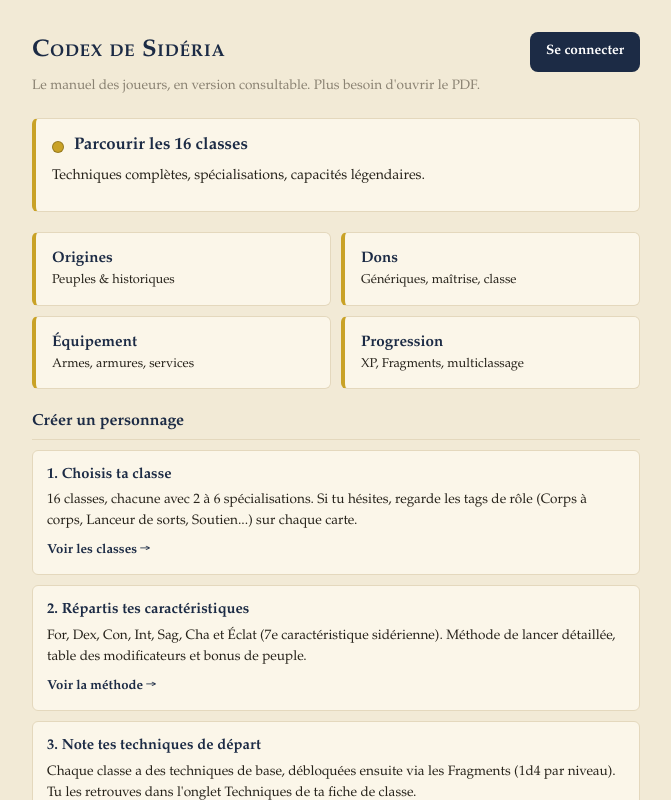
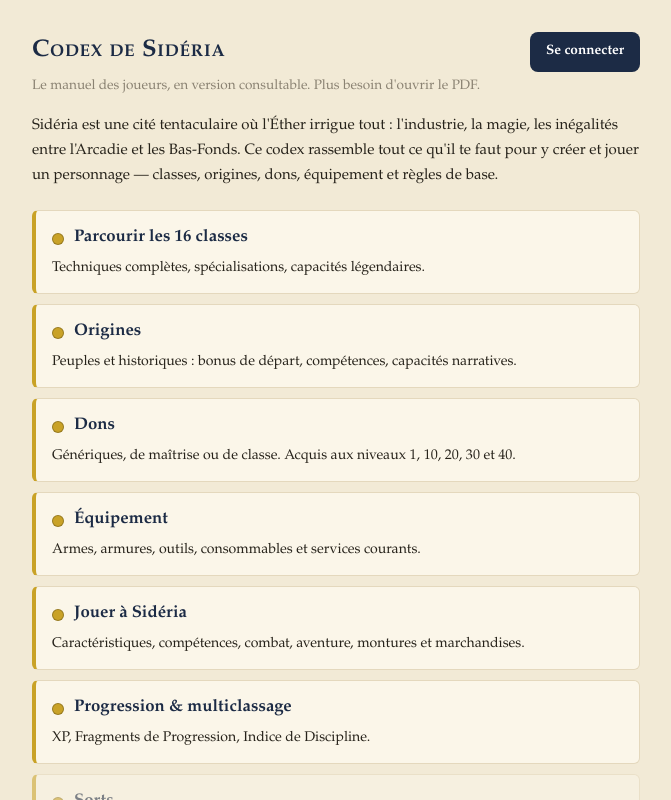
Before and after one commit to Electronovae/sideria-codex-mj-dashboard, a React (Vite) app: page / in a window 1280 px wide. Shown: the top 800 px of the page, without its empty margins (304-975 px from the left). Built offline with nearby package versions, Linux system fonts and the light colour scheme; no server answers; the database is empty.

Commit message:
Add files via upload

```diff
--- a/src/wiki/Accueil.jsx
+++ b/src/wiki/Accueil.jsx
@@ -19,7 +19,7 @@ const ETAPES = [
   {
     titre: '4. Choisis ton équipement',
     texte: "Armes et armures autorisées dépendent de ta classe : c'est indiqué dans le bloc \u00ab Bases \u00bb en haut de chaque fiche de classe.",
-    action: 'classes',
+    action: 'equipement',
   },
   {
     titre: '5. Défini ton personnage',
@@ -31,6 +31,16 @@ const ETAPES = [
     texte: 'Une fois ces choix faits, direction les fiches de personnage pour tout renseigner officiellement.',
     action: 'fiches',
   },
+]
+
+const SECTIONS = [
+  { titre: 'Parcourir les 16 classes', accroche: 'Techniques complètes, spécialisations, capacités légendaires.', action: 'classes' },
+  { titre: 'Origines', accroche: 'Peuples et historiques : bonus de départ, compétences, capacités narratives.', action: 'origines' },
+  { titre: 'Dons', accroche: 'Génériques, de maîtrise ou de classe. Acquis aux niveaux 1, 10, 20, 30 et 40.', action: 'dons' },
+  { titre: 'Équipement', accroche: 'Armes, armures, outils, consommables et services courants.', action: 'equipement' },
+  { titre: 'Jouer à Sidéria', accroche: 'Caractéristiques, compétences, combat, aventure, montures et marchandises.', action: 'jouer' },
+  { titre: 'Progression & multiclassage', accroche: "XP, Fragments de Progression, Indice de Discipline.", action: 'progression' },
+  { titre: 'Sorts', accroche: '86 sorts répartis en 11 disciplines. Arrive bientôt.', action: null },
 ]
 
 export default function Accueil({ onNaviguer }) {
@@ -51,31 +61,28 @@ export default function Accueil({ onNaviguer }) {
         </button>
       </div>
 
-      <button className="wiki-carte-classe" style={{ marginBottom: 20, marginTop: 20 }} onClick={() => onNaviguer('classes')}>
-        <div className="wiki-carte-tete">
-          <span className="wiki-pastille" style={{ background: 'var(--or)' }} />
-          <span className="wiki-carte-nom">Parcourir les 16 classes</span>
-        </div>
-        <p className="wiki-carte-accroche">Techniques complètes, spécialisations, capacités légendaires.</p>
-      </button>
+      <p className="wiki-description" style={{ marginTop: 16, marginBottom: 22 }}>
+        Sidéria est une cité tentaculaire où l'Éther irrigue tout : l'industrie, la magie, les inégalités
+        entre l'Arcadie et les Bas-Fonds. Ce codex rassemble tout ce qu'il te faut pour y créer et jouer
+        un personnage — classes, origines, dons, équipement et règles de base.
+      </p>
 
-      <div style={{ display: 'grid', gridTemplateColumns: '1fr 1fr', gap: 10, marginBottom: 20 }}>
-        <button className="wiki-carte-classe" onClick={() => onNaviguer('origines')}>
-          <span className="wiki-carte-nom" style={{ fontSize: '.95rem' }}>Origines</span>
-          <p className="wiki-carte-accroche" style={{ marginBottom: 0, fontSize: '.8rem' }}>Peuples & historiques</p>
-        </button>
-        <button className="wiki-carte-classe" onClick={() => onNaviguer('dons')}>
-          <span className="wiki-carte-nom" style={{ fontSize: '.95rem' }}>Dons</span>
-          <p className="wiki-carte-accroche" style={{ marginBottom: 0, fontSize: '.8rem' }}>Génériques, maîtrise, classe</p>
-        </button>
-        <button className="wiki-carte-classe" onClick={() => onNaviguer('equipement')}>
-          <span className="wiki-carte-nom" style={{ fontSize: '.95rem' }}>Équipement</span>
-          <p className="wiki-carte-accroche" style={{ marginBottom: 0, fontSize: '.8rem' }}>Armes, armures, services</p>
-        </button>
-        <button className="wiki-carte-classe" onClick={() => onNaviguer('progression')}>
-          <span className="wiki-carte-nom" style={{ fontSize: '.95rem' }}>Progression</span>
-          <p className="wiki-carte-accroche" style={{ marginBottom: 0, fontSize: '.8rem' }}>XP, Fragments, multiclassage</p>
-        </button>
+      <div style={{ display: 'flex', flexDirection: 'column', gap: 10, marginBottom: 20 }}>
+        {SECTIONS.map(s => (
+          <button
+            key={s.titre}
+            className="wiki-carte-classe"
+            disabled={!s.action}
+            style={!s.action ? { opacity: .55, cursor: 'default' } : undefined}
+            onClick={() => s.action && onNaviguer(s.action)}
+          >
+            <div className="wiki-carte-tete">
+              <span className="wiki-pastille" style={{ background: 'var(--or)' }} />
+              <span className="wiki-carte-nom">{s.titre}</span>
+            </div>
+            <p className="wiki-carte-accroche" style={{ marginBottom: 0 }}>{s.accroche}</p>
+          </button>
+        ))}
       </div>
 
       <h2 className="wiki-sous-titre-section" style={{ marginTop: 0 }}>Créer un personnage</h2>
@@ -89,6 +96,7 @@ export default function Accueil({ onNaviguer }) {
                 {e.action === 'fiches' ? 'Aller créer ma fiche →'
                   : e.action === 'caracteristiques' ? 'Voir la méthode →'
                   : e.action === 'origines' ? 'Voir les origines →'
+                  : e.action === 'equipement' ? "Voir l'équipement →"
                   : 'Voir les classes →'}
               </button>
             )}
--- /dev/null
+++ b/src/wiki/JouerASideria.jsx
@@ -0,0 +1,45 @@
+import React, { useMemo, useState } from 'react'
+import { TexteLeger } from './texteLeger.jsx'
+
+export default function JouerASideria({ regles, chargement, onRetour }) {
+  const sections = useMemo(
+    () => regles.filter(r => r.section.startsWith('jouer_')).sort((a, b) => a.ordre - b.ordre),
+    [regles]
+  )
+  const categories = useMemo(() => {
+    const vues = new Set()
+    const out = []
+    for (const s of sections) if (!vues.has(s.categorie)) { vues.add(s.categorie); out.push(s.categorie) }
+    return out
+  }, [sections])
+  const [categorie, setCategorie] = useState(null)
+  const catActive = categorie ?? categories[0] ?? null
+
+  if (chargement) {
+    return <div className="wiki-page"><p className="wiki-vide">Chargement…</p></div>
+  }
+
+  return (
+    <div className="wiki-page">
+      <button className="wiki-retour" onClick={onRetour}>← Accueil</button>
+      <div className="wiki-entete">
+        <h1>Jouer à Sidéria</h1>
+        <p className="wiki-sous-titre">Les règles de base : caractéristiques, compétences, combat, aventure et marchandises.</p>
+      </div>
+
+      <div className="wiki-pastilles-sous-classes">
+        {categories.map(c => (
+          <span key={c} className={'wiki-pastille-sous-classe' + (c === catActive ? ' actif' : '')}
+            onClick={() => setCategorie(c)}>{c}</span>
+        ))}
+      </div>
+
+      {sections.filter(s => s.categorie === catActive).map(s => (
+        <div key={s.section} className="wiki-feature">
+          <div className="wiki-feature-nom">{s.titre}</div>
+          <div className="wiki-feature-texte" style={{ whiteSpace: 'pre-line' }}><TexteLeger>{s.contenu}</TexteLeger></div>
+        </div>
+      ))}
+    </div>
+  )
+}
--- a/src/wiki/Progression.jsx
+++ b/src/wiki/Progression.jsx
@@ -46,6 +46,8 @@ export default function Progression({ regles, chargement, onRetour }) {
     return <div className="wiki-page"><p className="wiki-vide">Chargement…</p></div>
   }
 
+  const sections = regles.filter(r => !r.section.startsWith('jouer_'))
+
   return (
     <div className="wiki-page">
       <button className="wiki-retour" onClick={onRetour}>← Accueil</button>
@@ -54,7 +56,7 @@ export default function Progression({ regles, chargement, onRetour }) {
         <p className="wiki-sous-titre">Environ une session par niveau. Alternative simple : monter d'un niveau par session.</p>
       </div>
 
-      {regles.map((r, i) => (
+      {sections.map((r, i) => (
         <div key={r.section}>
           <h2 className="wiki-sous-titre-section" style={{ marginTop: i === 0 ? 0 : 20 }}>{r.titre}</h2>
           {r.contenu && (
--- a/src/wiki/WikiApp.jsx
+++ b/src/wiki/WikiApp.jsx
@@ -9,6 +9,7 @@ import Origines from './Origines.jsx'
 import Dons from './Dons.jsx'
 import Equipement from './Equipement.jsx'
 import Progression from './Progression.jsx'
+import JouerASideria from './JouerASideria.jsx'
 import './wiki.css'
 
 export default function WikiApp() {
@@ -63,6 +64,9 @@ export default function WikiApp() {
       {vue === 'progression' && (
         <Progression regles={regles} chargement={chargementRegles} onRetour={() => setVue('accueil')} />
       )}
+      {vue === 'jouer' && (
+        <JouerASideria regles={regles} chargement={chargementRegles} onRetour={() => setVue('accueil')} />
+      )}
     </div>
   )
 }
```
